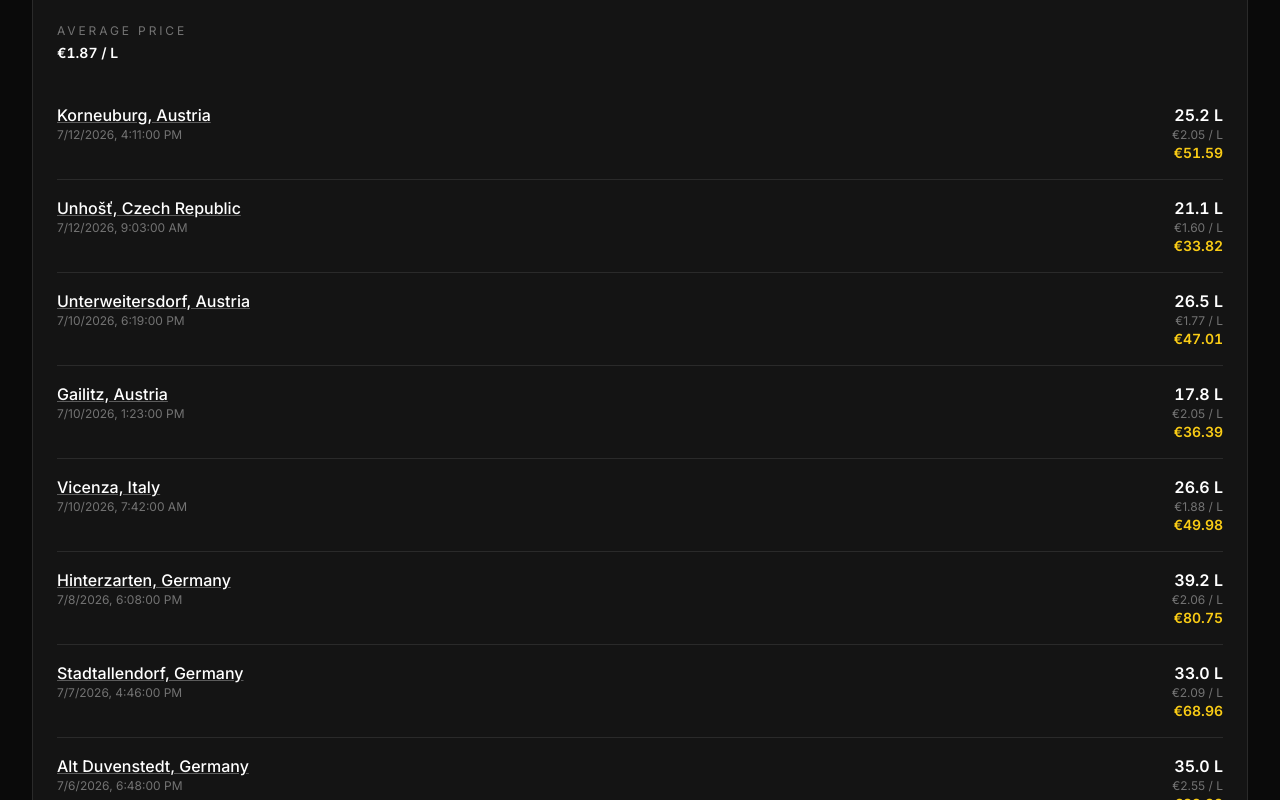
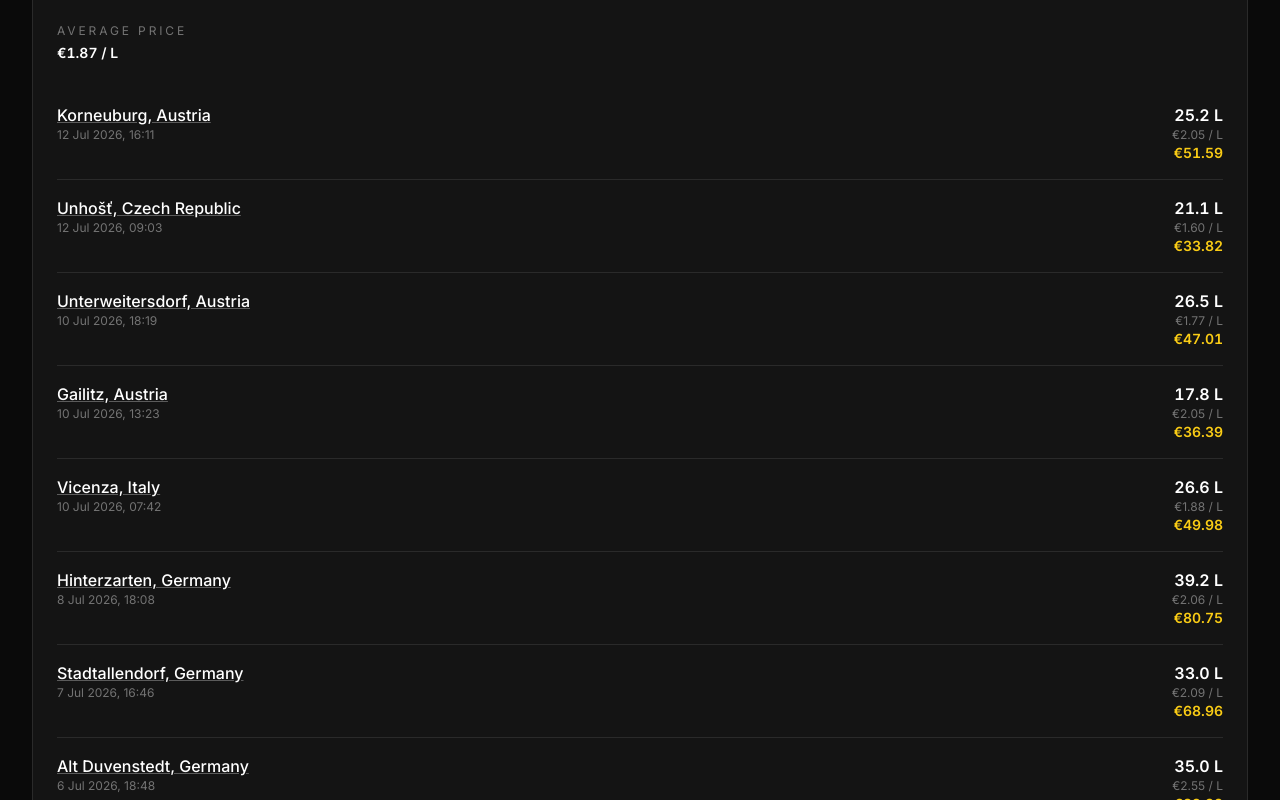
Before and after one commit to LBlend/polomarket, a Next.js app: page / in a window 1280 px wide. Shown: the part 3100-3900 px from the top of the page. Built offline with nearby package versions, Linux system fonts and the light colour scheme; no server answers; the database is empty.

Commit message:
remove seconds from fuel tracker time

```diff
--- a/src/components/FuelTracker.tsx
+++ b/src/components/FuelTracker.tsx
@@ -96,7 +96,13 @@ export default function FuelTracker() {
                       {e.place ?? `${e.coords.lat.toFixed(4)}, ${e.coords.lng.toFixed(4)}`}
                     </a>
                     <div className="text-neutral-500 text-xs">
-                      {new Date(e.date).toLocaleString()}
+                      {new Date(e.date).toLocaleString("en-GB", {
+                        day: "numeric",
+                        month: "short",
+                        year: "numeric",
+                        hour: "2-digit",
+                        minute: "2-digit",
+                      })}
                     </div>
                   </div>
 
```
